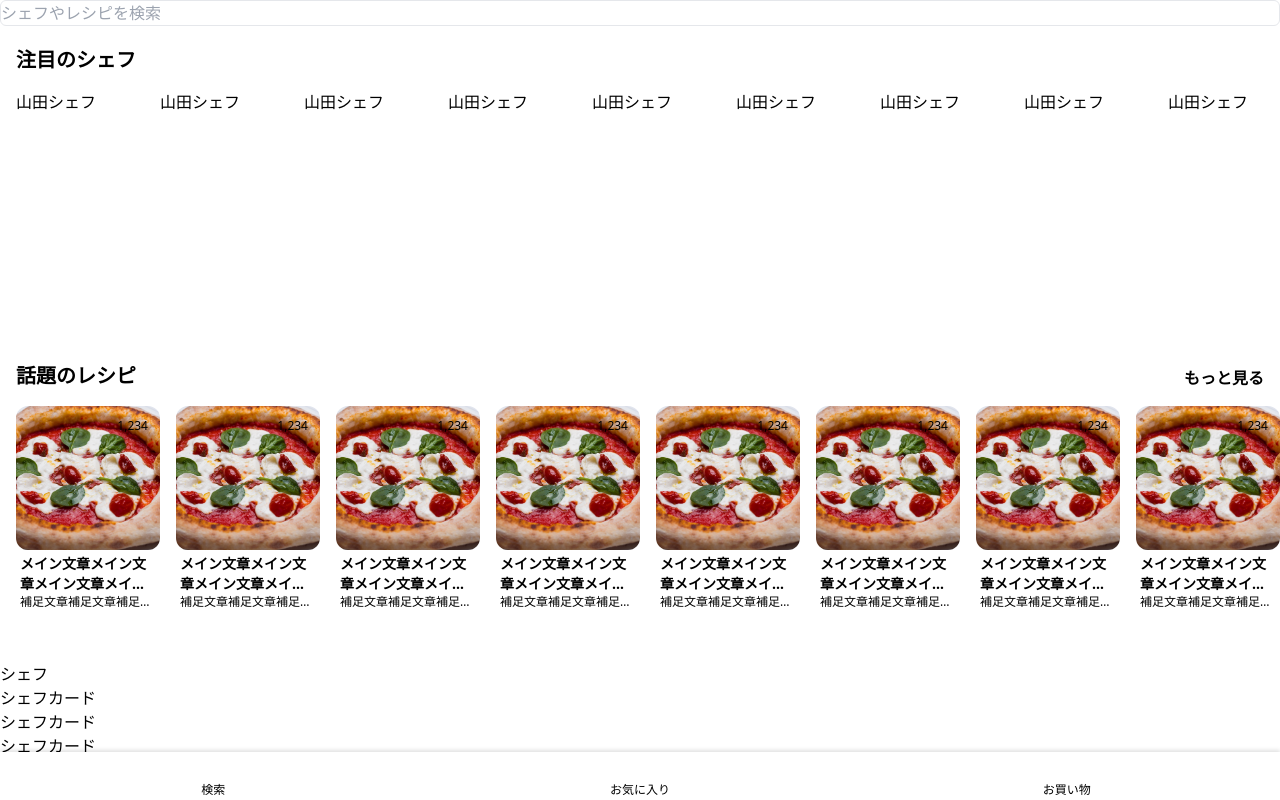
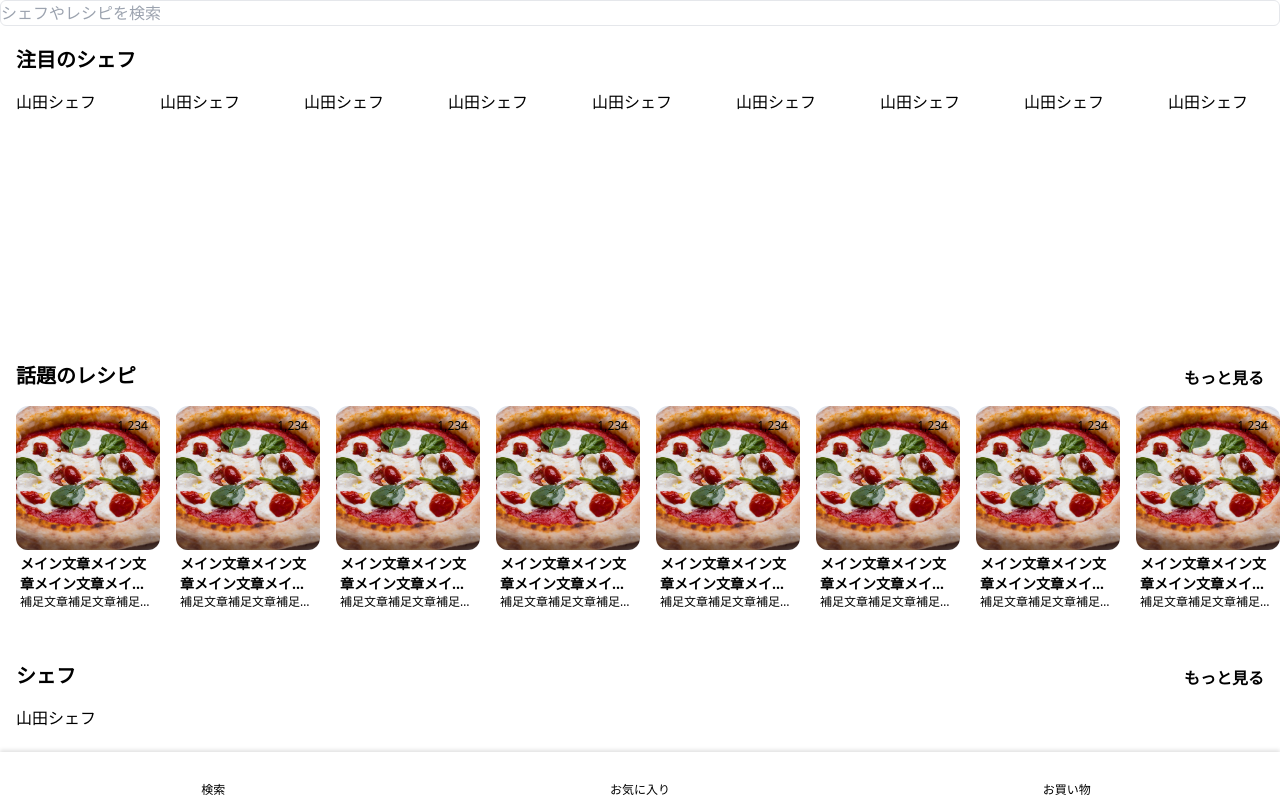
Before and after one commit to qin-team-recipe/05-recipe-app, a Next.js app in the folder frontend/: page /search in a window 1280 px wide. Built offline with nearby package versions, Linux system fonts and the light colour scheme; what tailwindcss-radix-colors would draw is missing.

Commit message:
feat: シェフ一覧セクションを実装

```diff
--- /dev/null
+++ b/frontend/src/app/(app)/search/_component/ChefList.tsx
@@ -0,0 +1,34 @@
+import React from "react"
+
+import { ScrollAreaWrapper } from "@/app/_component"
+import { ContentContainer } from "@/app/(app)/_component/container"
+import { SectionHeader } from "@/app/(app)/_component/header"
+
+/** @package */
+export const ChefList = () => {
+  const chefCards = Array.from({ length: 10 }).map((_, i) => {
+    return (
+      <div key={i} className="min-w-22 h-36 w-24 bg-tomato-5">
+        山田シェフ
+      </div>
+    )
+  })
+
+  return (
+    <div className="space-y-4">
+      <ContentContainer>
+        <SectionHeader title="シェフ" href="/favorite" isMore />
+      </ContentContainer>
+
+      {/* 横スクロールエリアには右paddingをつけない */}
+      <ContentContainer isPaddingRight={false}>
+        <ScrollAreaWrapper orientation="vertical">
+          {/* カードリストの右にだけpaddingがつくように */}
+          <ContentContainer isPaddingLeft={false}>
+            <div className="flex flex-col space-y-4">{chefCards}</div>
+          </ContentContainer>
+        </ScrollAreaWrapper>
+      </ContentContainer>
+    </div>
+  )
+}
--- a/frontend/src/app/(app)/search/_component/index.ts
+++ b/frontend/src/app/(app)/search/_component/index.ts
@@ -1,3 +1,4 @@
 export { SearchHeader } from "./SearchHeader"
 export { HotChef } from "./HotChef"
 export { HotRecipe } from "./HotRecipe"
+export { ChefList } from "./ChefList"
--- a/frontend/src/app/(app)/search/page.tsx
+++ b/frontend/src/app/(app)/search/page.tsx
@@ -1,16 +1,12 @@
 import React from "react"
 
-import { HotChef, HotRecipe } from "@/app/(app)/search/_component"
+import { ChefList, HotChef, HotRecipe } from "@/app/(app)/search/_component"
 
 export const metadata = {
   title: "シェフやレシピを検索",
 }
 
 export default function SearchPage() {
-  const chefCards = Array.from({ length: 50 }).map((_, i) => {
-    return <p key={i}>シェフカード</p>
-  })
-
   return (
     <div className="space-y-12">
       <section>
@@ -22,8 +18,7 @@ export default function SearchPage() {
       </section>
 
       <section>
-        <h3>シェフ</h3>
-        {chefCards}
+        <ChefList />
       </section>
     </div>
   )
```
